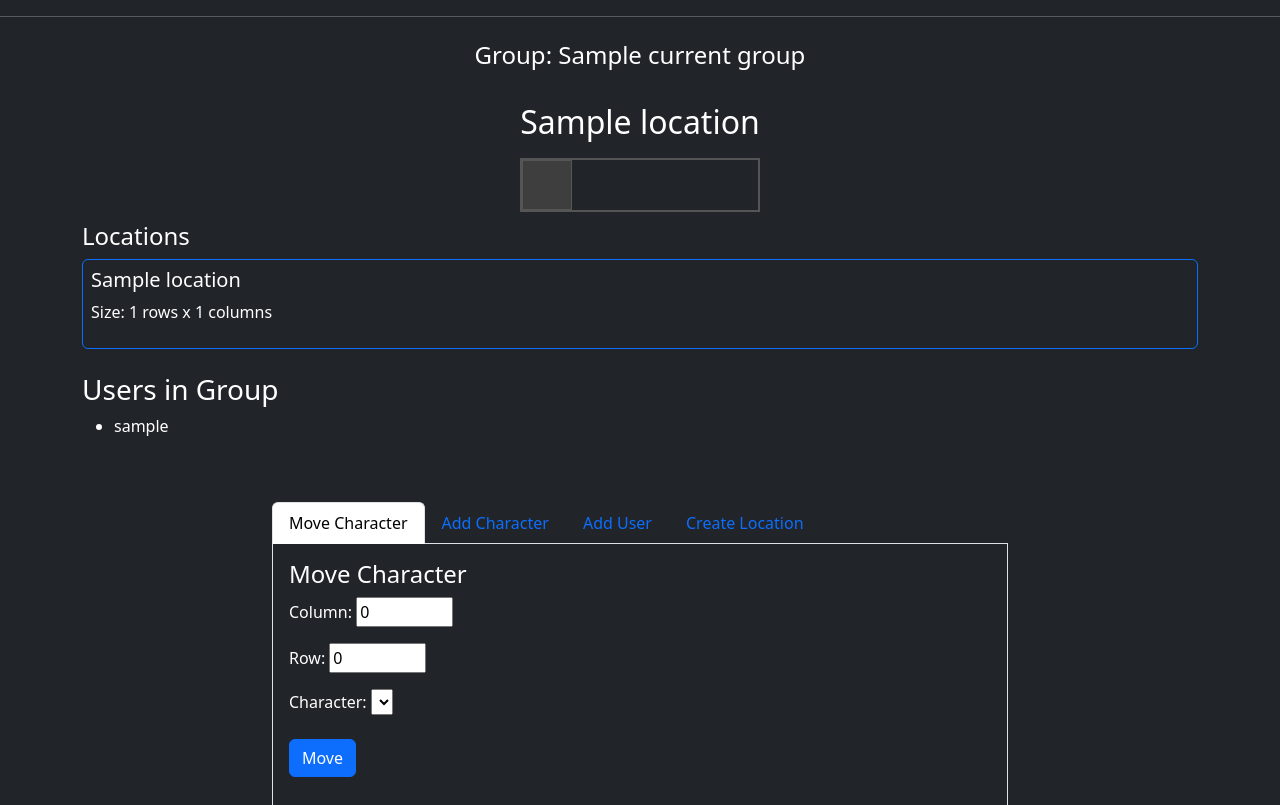
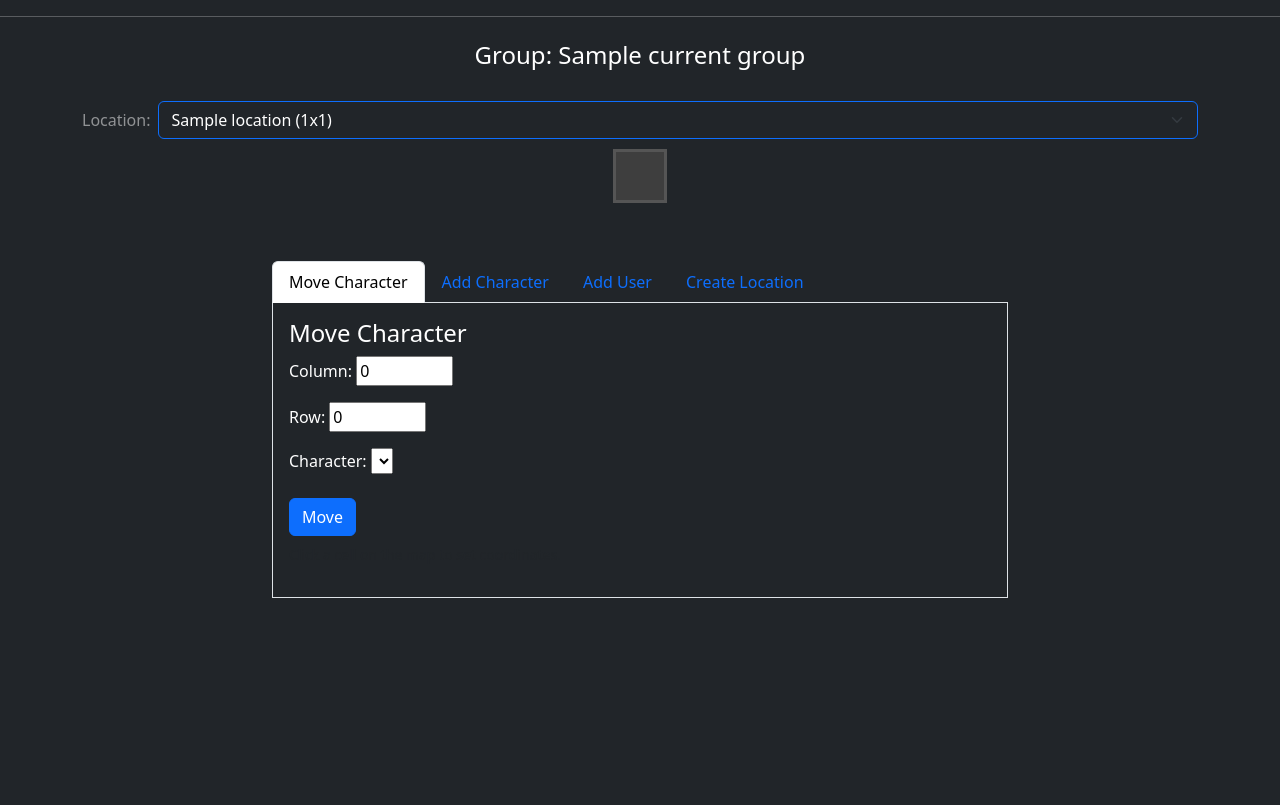
Before and after one commit to rom341/DND-WebSite, a Django app: template projects/dndsite/battlefield/templates/battlefield.html in a window 1280 px wide. Shown: the part 168-973 px from the top of the page. After the commit the page ends 766 px from the top, so only its background shows below. Run offline with Django 5.2, Linux system fonts and the light colour scheme; tables that the repository leaves empty hold one stand-in row (values such as "Sample post"); the template is opened without the code that fills it: values that come from a table or form of the project are taken from there, most other values are stand-ins (such as "Sample title", 1, 10 or a date in 2020); lists and menus that the app fills with data are empty.

Commit message:
Refactor battlefield layout and improve location selection UI

```diff
--- a/projects/dndsite/battlefield/templates/battlefield.html
+++ b/projects/dndsite/battlefield/templates/battlefield.html
@@ -12,28 +12,27 @@
 {% block content %}
     <div class="container my-4">
 
-        <div class="text-center mb-4">
-            <h4>Group: {{ current_group.name }}</h4>
+        <div class="row justify-content-center">
+            <div class="col-12 col-md-4 text-center mb-4">
+                <h4>Group: {{ current_group.name }}</h4>
+            </div>
+            <div class="col-12">
+                <div id="locations-list-container" class="{{ locations_col_class }}">
+                    <div>
+                        {% include 'partials/locations_list.html' %}
+                    </div>
+                </div>
+            </div>
         </div>
 
         <div class="row justify-content-center">
             <div id="map-container" class="{{ map_col_class }}">
                 {% include 'partials/battle_map.html' %}
             </div>
+        </div>
 
-            <div id="locations-list-container" class="{{ locations_col_class }}">
-                <h4>Locations</h4>
-                <div id="locations-list-wrapper">
-                    {% include 'partials/locations_list.html' %}
-                </div>
-                <div id="users-list-wrapper" class="mt-4">
-                    {% include 'partials/users_list.html' %}
-                </div>
-            </div>
-        </div>
         <div class="row justify-content-center mt-5">
             <div class="col-lg-8 col-md-10">
-
                 <ul class="nav nav-tabs" id="managementTabs" role="tablist">
                     <li class="nav-item" role="presentation">
                         <button class="nav-link active" id="move-tab" data-bs-toggle="tab" data-bs-target="#move-pane" type="button" role="tab" aria-controls="move-pane" aria-selected="true">
--- a/projects/dndsite/battlefield/templates/partials/battle_map.html
+++ b/projects/dndsite/battlefield/templates/partials/battle_map.html
@@ -38,9 +38,6 @@
 
 <div id="battle-map">
     {% if current_location_id %}
-        <div class="text-center mb-3">
-            <h2>{{ current_location.name }}</h2>
-        </div>
         <div id="grid-map">
             {% for row in rows_range %}
                 {% for column in cols_range %}
--- a/projects/dndsite/battlefield/templates/partials/locations_list.html
+++ b/projects/dndsite/battlefield/templates/partials/locations_list.html
@@ -1,29 +1,30 @@
-<div id="locations_list">
-    {% for location in locations_list %}
+<div id="locations-list-wrapper">
+    <form hx-post="{% url 'select_location' %}"
+          hx-target="#map-container"
+          hx-swap="outerHTML"
+          class="d-flex align-items-center"
+          >
 
-        <form hx-post="{% url 'select_location' %}"
-              hx-target="#battle-map"
-              hx-swap="outerHTML"
-              class="mb-2"
-              >
+        {% csrf_token %}
 
-            {% csrf_token %}
+        <label for="location-select" class="me-2 text-white-50">Location:</label>
 
-            <input type="hidden" name="location_id" value="{{ location.id }}">
+        <select name="location_id"
+                id="location-select"
+                class="form-select bg-dark text-white border-primary"
+                hx-trigger="change"
+                hx-target="#battle-map"
+                hx-post="{% url 'select_location' %}"
+                hx-swap="outerHTML"
+                >
 
-            <button type="submit"
-                    class="location-item w-100 p-2 border rounded text-start
-                           {% if current_location_id|slugify == location.id|slugify %}
-                                border-primary bg-dark selected-location
-                           {% else %}
-                                border-secondary
-                           {% endif %}"
-                    style="cursor: pointer; background: none; color: inherit; border: inherit;"
-                    >
-                <h5>{{ location.name }}</h5>
-                <p>Size: {{ location.rows_count }} rows x {{ location.columns_count }} columns</p>
-            </button>
+            {% for location in locations_list %}
+                <option value="{{ location.id }}"
+                    {% if location.id == current_location.id %}selected{% endif %}>
+                    {{ location.name }} ({{ location.rows_count }}x{{ location.columns_count }})
+                </option>
+            {% endfor %}
+        </select>
 
-        </form>
-    {% endfor %}
+    </form>
 </div>
```
